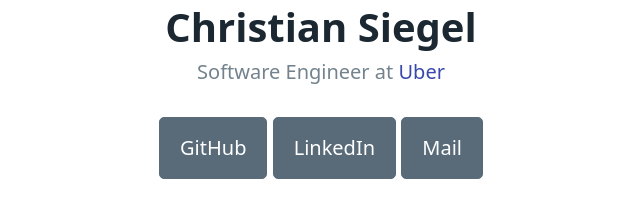
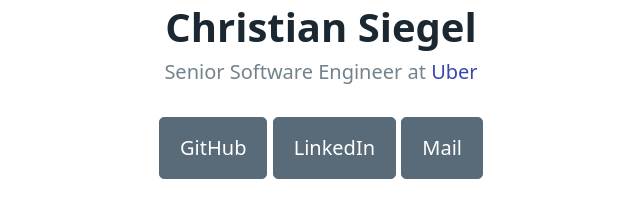
Before and after one commit to christiansiegel/dev, a website: page src/index.html in a window 1280 px wide. Shown: the part 263-480 px from the top of the page, without its empty margins (319-959 px from the left). Drawn offline with nearby package versions, Linux system fonts and the light colour scheme; files that its build step writes are made by us from their sources.

Commit message:
Update index.html

```diff
--- a/src/index.html
+++ b/src/index.html
@@ -22,7 +22,7 @@
       <hgroup>
         <h1>Christian Siegel</h1>
         <h2>
-          Software Engineer at
+          Senior Software Engineer at
           <a href="https://www.uber.com/en-US/blog/engineering/">Uber</a>
         </h2>
       </hgroup>
```
